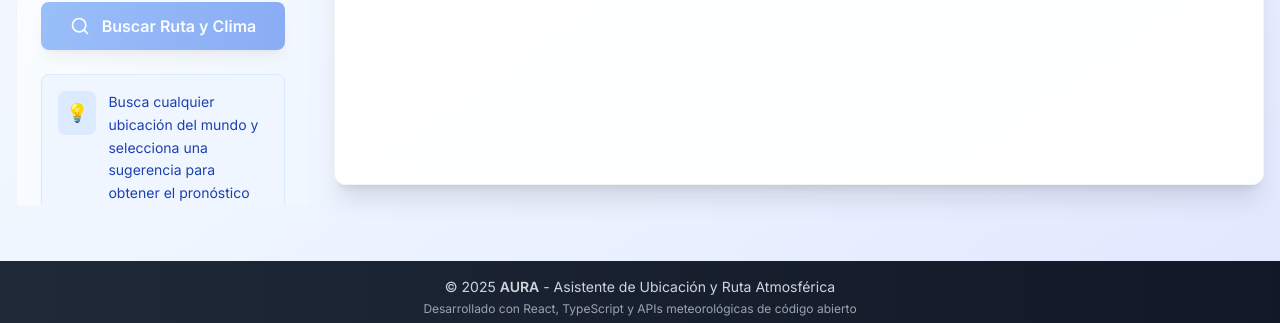
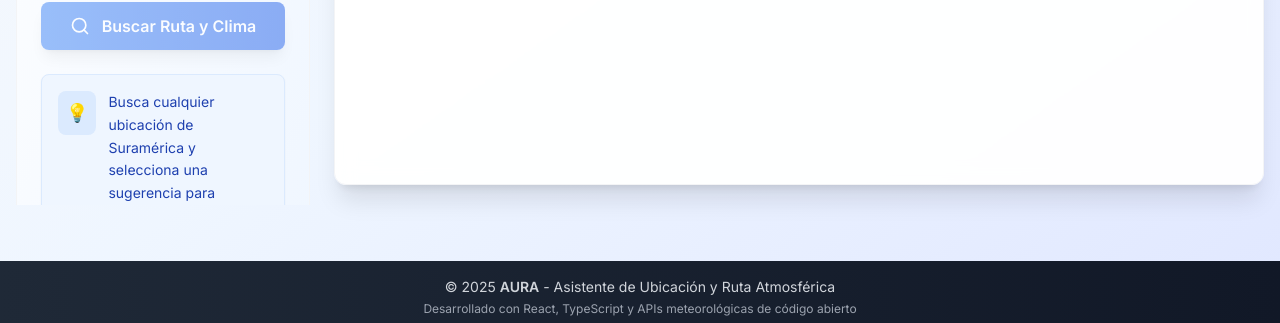
Before and after one commit to Julian-Enable/AURA, a React (Vite) app: page / in a window 1280 px wide. Shown: the part 571-894 px from the top of the page. Built offline with nearby package versions, Linux system fonts and the light colour scheme; no server answers.

Commit message:
Update RouteForm.tsx

```diff
--- a/src/components/RouteForm.tsx
+++ b/src/components/RouteForm.tsx
@@ -240,7 +240,7 @@ const RouteForm: React.FC<RouteFormProps> = ({ onSearch, onOriginSelect, loading
             <div className="text-blue-500 text-lg">💡</div>
           </div>
           <p className="text-sm text-blue-800 leading-relaxed">
-            Busca cualquier ubicación del mundo y selecciona una sugerencia para obtener el pronóstico detallado del clima durante tu viaje.
+            Busca cualquier ubicación de Suramérica y selecciona una sugerencia para obtener el pronóstico detallado del clima durante tu viaje.
           </p>
         </div>
       </div>
```
